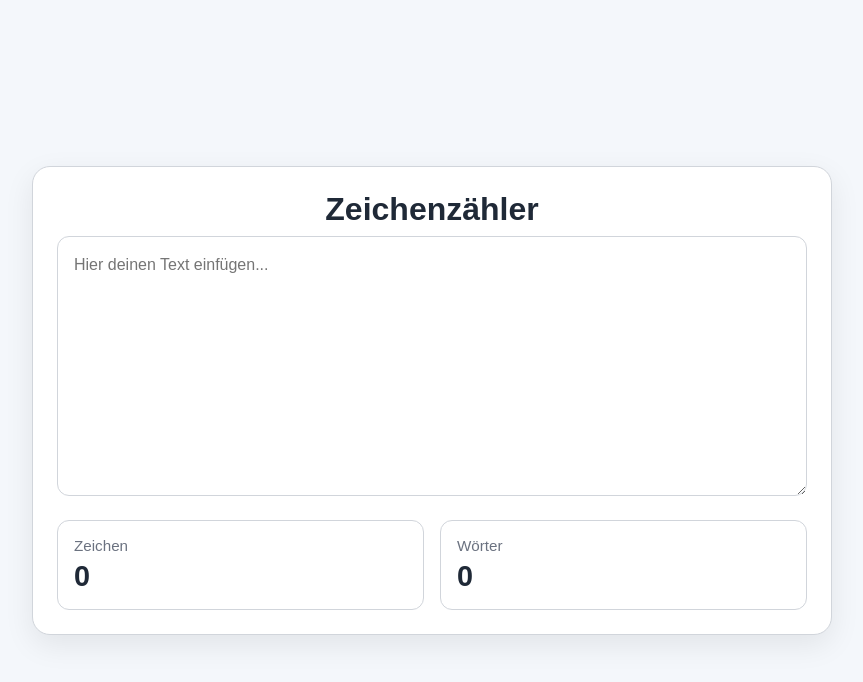
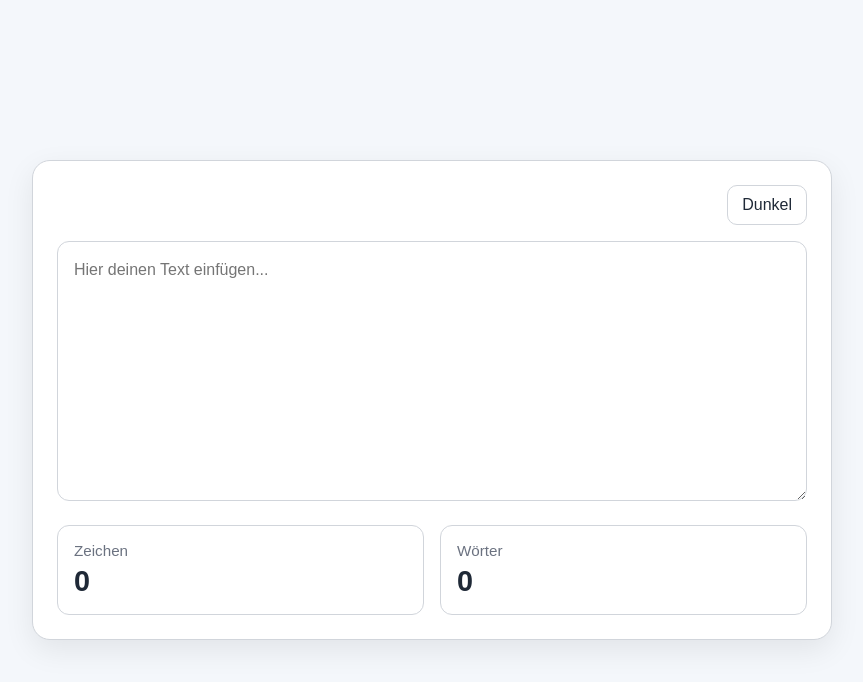
Before and after one commit to lukwelter/zeichenzaehler, a plain HTML site: page index.html in a window 1280 px wide. Shown: the whole page, without its empty margins (208-1071 px from the left). Drawn offline with Linux system fonts and the light colour scheme.

Commit message:
Add theme toggle functionality to index.html

```diff
--- a/index.html
+++ b/index.html
@@ -50,12 +50,24 @@
       padding: 24px;
       box-shadow: 0 10px 30px rgba(0, 0, 0, 0.08);
     }
+    .toolbar {
+      display: flex;
+      justify-content: flex-end;
+      margin-bottom: 16px;
+    }
 
-    h1 {
-      margin-top: 0;
-      margin-bottom: 8px;
-      font-size: 2rem;
-      text-align: center;
+    .theme-toggle {
+      border: 1px solid var(--border);
+      background: transparent;
+      color: var(--text);
+      padding: 10px 14px;
+      border-radius: 10px;
+      font: inherit;
+      cursor: pointer;
+    }
+
+    .theme-toggle:hover {
+      border-color: var(--accent);
     }
 
     p {
@@ -110,7 +122,9 @@
 </head>
 <body>
   <main class="app">
-    <h1>Zeichenzähler</h1>
+    <div class="toolbar">
+      <button class="theme-toggle" id="themeToggle" type="button">Dunkel</button>
+    </div>
 
     <textarea id="text" placeholder="Hier deinen Text einfügen..."></textarea>
 
@@ -130,6 +144,7 @@
     const textInput = document.getElementById('text');
     const charCount = document.getElementById('charCount');
     const wordCount = document.getElementById('wordCount');
+    const themeToggle = document.getElementById('themeToggle');
 
     function updateCounts() {
       const text = textInput.value;
@@ -141,6 +156,25 @@
 
     textInput.addEventListener('input', updateCounts);
 
+    let isDark = window.matchMedia('(prefers-color-scheme: dark)').matches;
+
+    function applyTheme() {
+      document.documentElement.style.colorScheme = isDark ? 'dark' : 'light';
+      document.documentElement.style.setProperty('--bg', isDark ? '#111827' : '#f4f7fb');
+      document.documentElement.style.setProperty('--card', isDark ? '#1f2937' : '#ffffff');
+      document.documentElement.style.setProperty('--text', isDark ? '#f9fafb' : '#1f2937');
+      document.documentElement.style.setProperty('--muted', isDark ? '#9ca3af' : '#6b7280');
+      document.documentElement.style.setProperty('--border', isDark ? '#374151' : '#d1d5db');
+      document.documentElement.style.setProperty('--accent', isDark ? '#60a5fa' : '#2563eb');
+      themeToggle.textContent = isDark ? 'Hell' : 'Dunkel';
+    }
+
+    themeToggle.addEventListener('click', () => {
+      isDark = !isDark;
+      applyTheme();
+    });
+
+    applyTheme();
     updateCounts();
   </script>
 </body>
```
